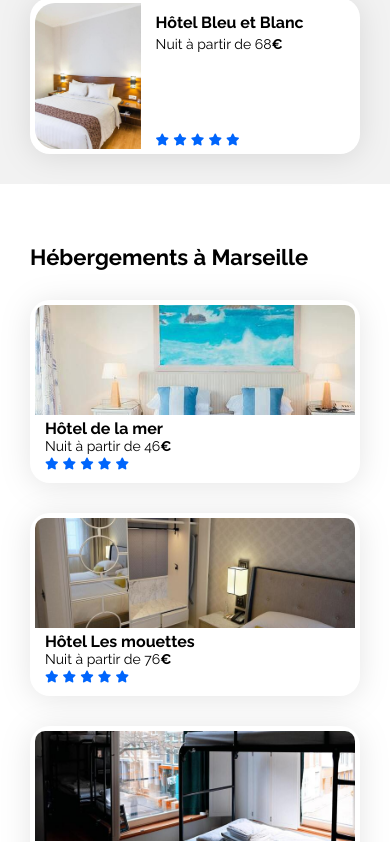
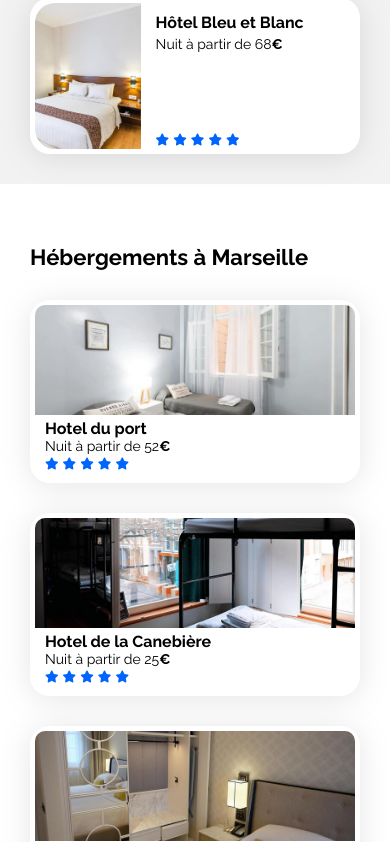
Before and after one commit to vsabouroux/Sabouroux_Valerie_2_12072023, a plain HTML site: page index.html in a window 390 px wide. Shown: the part 1111-1953 px from the top of the page. Drawn offline with Linux system fonts and the light colour scheme.

Commit message:
ordre hebergements sur small devices réalisé

```diff
--- a/css/style.css
+++ b/css/style.css
@@ -569,7 +569,7 @@ p.card-subtitle {
     margin: 0;
   }
   .hebergements .card {
-    width: 100%;
+    width:auto;
   }
   .hebergements .hebergements-cards {
     justify-content: center;
@@ -577,6 +577,18 @@ p.card-subtitle {
     padding-right: 30px;
     margin-bottom: 15px;
   }
+  .hebergements-cards{
+    display: flex;
+    flex-direction: column;
+  }
+
+  .hebergements .card1 { order: 4; }
+  .hebergements .card2 { order: 3; }
+  .hebergements .card3 { order: 2; }
+  .hebergements .card4 { order: 1; }
+  .hebergements .card5 { order: 5; }
+  .hebergements .card6 { order: 6; }
+
   .hebergements-cards .card img {
     width: 100%;
     height: 110px;
--- a/index.html
+++ b/index.html
@@ -56,7 +56,7 @@
                 type="icon"
                 id="lieu"
                 required
-                placeholder="Ex : Caen, France"
+                placeholder="Marseille, France"
                 size="15"
               />
             </fieldset>
@@ -94,7 +94,7 @@
                 </h2>
               </div>
               <div class="hebergements-cards">
-                <div class="card">
+                <div class="card card1">
                   <a href="#">
                     <img
                       src="./images/hebergements/annie-spratt.jpg"
@@ -120,7 +120,7 @@
                     </div>
                   </a>
                 </div>
-                <div class="card">
+                <div class="card card2">
                   <a href="#">
                     <img
                       src="./images/hebergements/reisetopia.jpg"
@@ -146,7 +146,7 @@
                     </div>
                   </a>
                 </div>
-                <div class="card">
+                <div class="card card3">
                   <a href="#">
                     <img
                       src="./images/hebergements/marcus-loke.jpg"
@@ -172,7 +172,7 @@
                     </div>
                   </a>
                 </div>
-                <div class="card">
+                <div class="card card4">
                   <a href="#">
                     <img
                       src="./images/hebergements/fred-kleber.jpg"
@@ -198,7 +198,7 @@
                     </div>
                   </a>
                 </div>
-                <div class="card">
+                <div class="card card5">
                   <a href="#">
                     <img
                       src="./images/hebergements/nicate-lee.jpg"
@@ -224,7 +224,7 @@
                     </div>
                   </a>
                 </div>
-                <div class="card">
+                <div class="card card6">
                   <a href="#">
                     <img
                       src="./images/hebergements/febrian-zakaria.jpg"
```
